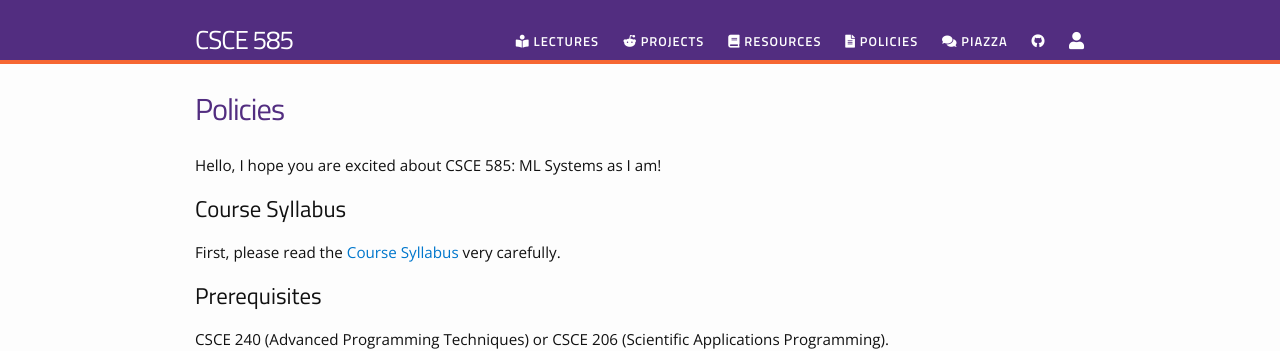
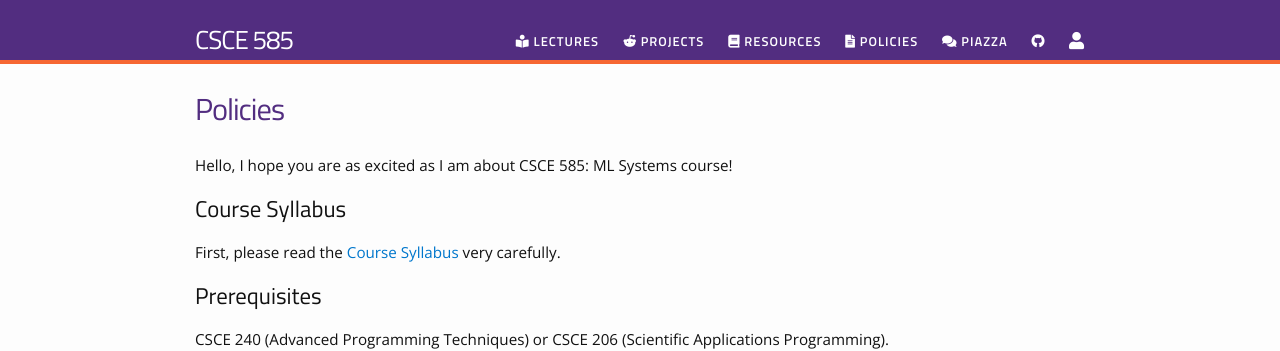
Before and after one commit to pooyanjamshidi/mls, a Jekyll site: the page built from policies.md, in a window 1280 px wide. Shown: the top 351 px of the page. Built offline with Jekyll 4.4.1, drawn with Linux system fonts in a browser that asks for light colours; nearby versions of some CDN libraries.

Commit message:
few updates

```diff
--- a/policies.md
+++ b/policies.md
@@ -4,11 +4,11 @@
 permalink: /policies/
 ---
 
-Hello, I hope you are excited about CSCE 585: ML Systems as I am!
+Hello, I hope you are as excited as I am about CSCE 585: ML Systems course!
 
 ## Course Syllabus
 
-First, please read the [Course Syllabus](https://pooyanjamshidi.github.io/mls/syllabus/mls-585.pdf) very carefully.
+First, please read the [Course Syllabus](https://pooyanjamshidi.github.io/mls/syllabus/CSCE585-MLSystems.pdf) very carefully.
 
 ## Prerequisites
 
@@ -57,7 +57,7 @@
 
 ## Grading
 
-Please consult with [Syllabus](https://pooyanjamshidi.github.io/mls/syllabus/mls-585.pdf).
+Please consult with [Syllabus](https://pooyanjamshidi.github.io/mls/syllabus/CSCE585-MLSystems.pdf).
 
 <!-- ## Regrading policy
 
```
Also changed, not shown: 5 other files.
